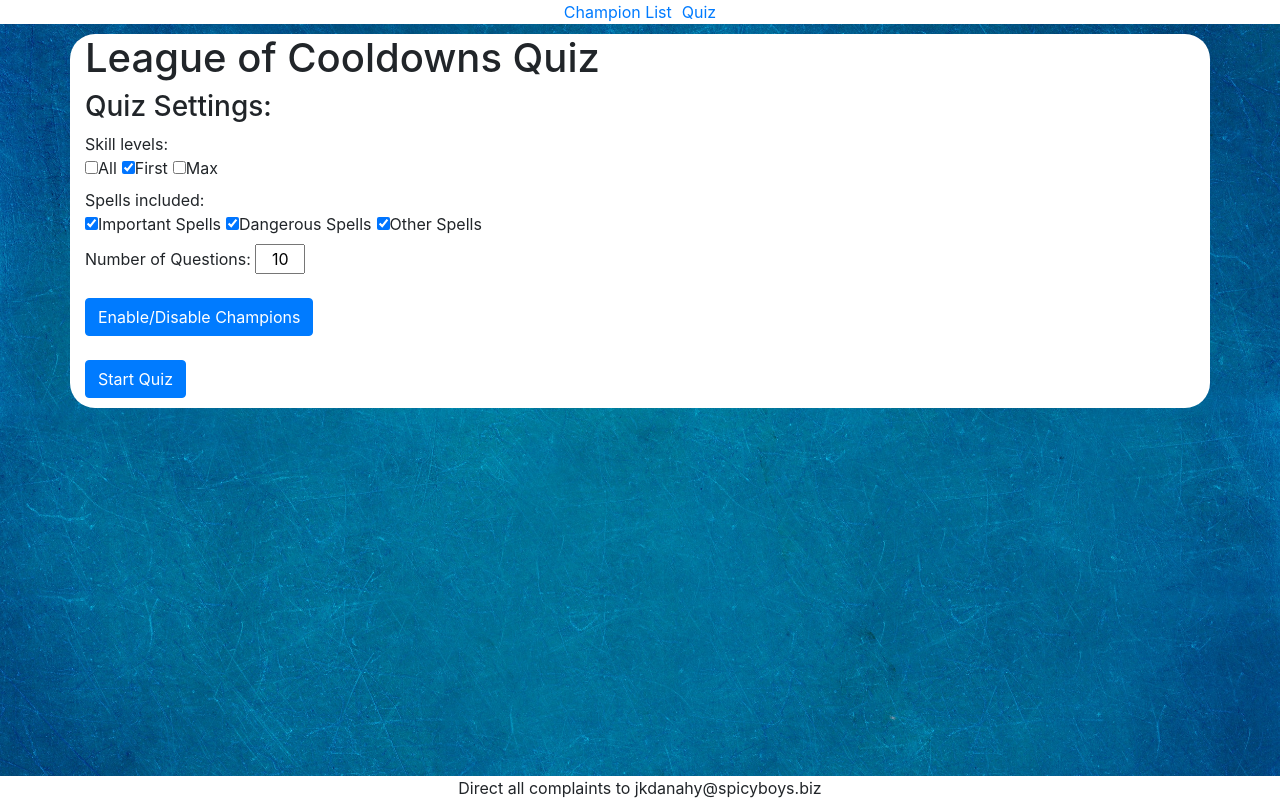
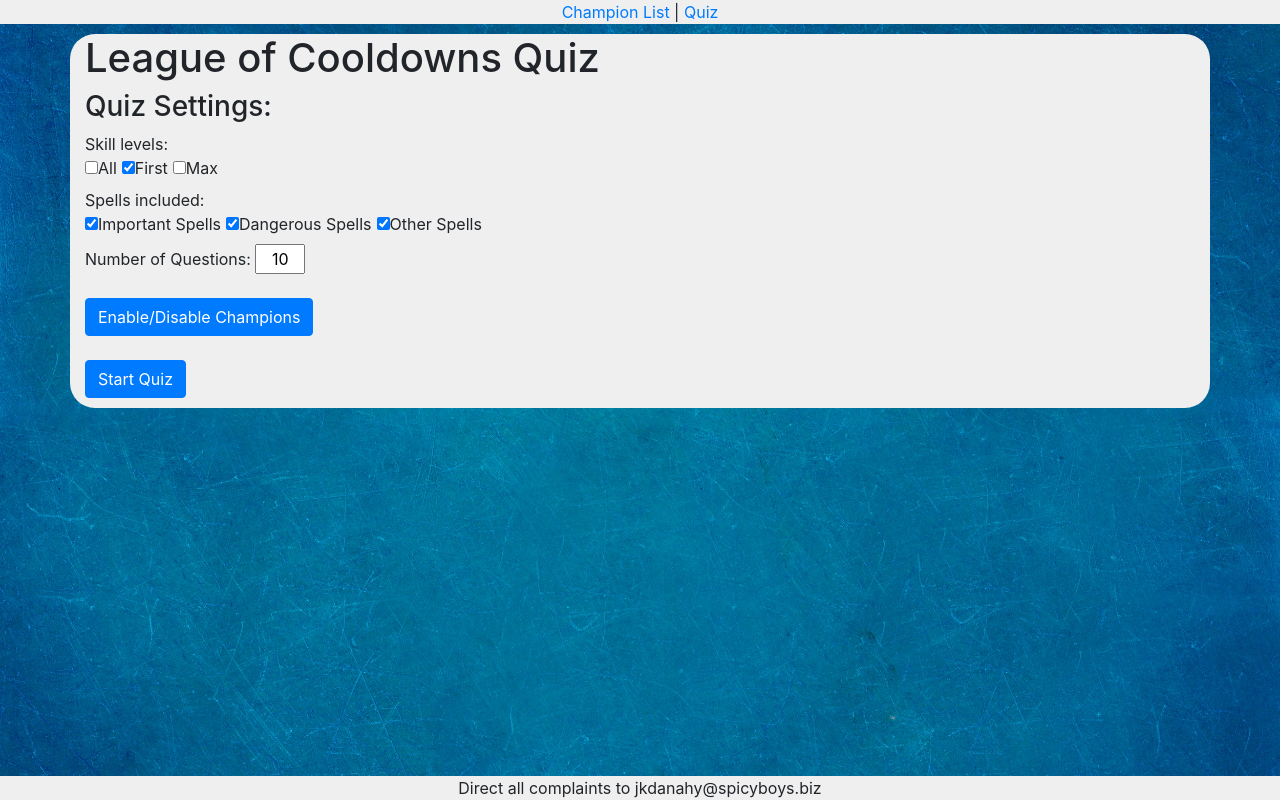
Before and after one commit to jkdanahy/League-Of-Cooldowns, an Angular app: page /quiz in a window 1280 px wide. Built offline with nearby package versions, Linux system fonts and the light colour scheme.

Commit message:
Style changes and added closeness on quiz

```diff
--- a/src/app/modules/champion/components/detail/champion-detail.component.html
+++ b/src/app/modules/champion/components/detail/champion-detail.component.html
@@ -8,6 +8,9 @@
                     <img (click)="setSelectedSpell(spell,i)" width="77" [src]="spellURL+spell.image.full"/>
                 </div>
             </div>
+            <div *ngIf="!selectedSpell" class="default-info">
+                <span>Click any skill for description and cooldowns.</span>
+            </div>
             <div *ngIf="selectedSpell" class="spell-info">
                 <span style="font-weight:bold">{{ selectedSpell.abilityKey + " - " + selectedSpell.name}}</span> <br />
                 <span><b>Default Cooldowns:</b> {{selectedSpell.cooldownBurn}}</span> <br />
--- a/src/app/modules/champion/components/detail/champion-detail.component.sass
+++ b/src/app/modules/champion/components/detail/champion-detail.component.sass
@@ -2,6 +2,10 @@
   .page-layout
     display: flex
     .champ-controls
+      border-style: solid
+      border-color: black
+      border-width: 5px
+      border-radius: 10px
       display: inline-block
       .spell-buttons
         display: inline-block
@@ -14,3 +18,8 @@
       padding: 5px
       display: inline-block
       top: 0
+    .default-info
+      margin: auto
+      span
+        color: #444444
+        font-style: italic
--- a/src/app/modules/quiz/components/quiz/quiz.component.html
+++ b/src/app/modules/quiz/components/quiz/quiz.component.html
@@ -40,11 +40,6 @@
     <button class="btn btn-primary" (click)="defineQuestions()">Start Quiz</button>
   </div>
 
-  <div *ngIf="!quizInProgress && quizOver">
-    <p>Results:</p><br />
-    <span>You got {{numCorrect}} out of {{numQuestions}} questions correct!</span>
-  </div>
-
   <div *ngIf="quizInProgress">
     <div>{{quizQuestions[currentQuestion].question}}</div> <br />
     <div>
@@ -55,8 +50,16 @@
       <button class="btn btn-primary" (click)="submitAnswer()">Submit</button>
     </div>
     <div *ngIf="showCorrect">
-      <span>{{currentAnswer == quizQuestions[currentQuestion].answer ? "Correct!" : "Incorrect!"}} The cooldown for this skill is {{quizQuestions[currentQuestion].answer}} seconds.</span>
+      <span *ngIf="isClose">Close! The cooldown for this skill is {{quizQuestions[currentQuestion].answer}} seconds.</span>
+      <span *ngIf="!isClose">{{currentAnswer == quizQuestions[currentQuestion].answer ? "Correct!" : "Incorrect!"}} The cooldown for this skill is {{quizQuestions[currentQuestion].answer}} seconds.</span>
       <button class="btn btn-primary" (click)="nextQuestion()">Next Question</button>
     </div>
   </div>
+
+  <div *ngIf="!quizInProgress && quizOver">
+      <span>Results:</span><br />
+      <span>You got {{numCorrect}} out of {{numQuestions}} questions correct</span>
+      <span *ngIf="numClose > 0">, but you were very close on {{numClose}} questions</span>
+      <span>!</span>
+    </div>
 </div>
--- a/src/app/modules/quiz/components/quiz/quiz.component.ts
+++ b/src/app/modules/quiz/components/quiz/quiz.component.ts
@@ -12,11 +12,13 @@
   public quizInProgress = false;
   public quizOver = false;
   public showCorrect = false;
+  public isClose = false;
   public quizQuestions = [];
   public numQuestions = 10;
   public currentQuestion = 0;
   public currentAnswer;
   public numCorrect = 0;
+  public numClose = 0;
   public spellURL = 'http://ddragon.leagueoflegends.com/cdn/9.3.1/img/spell/';
   public champsAvailable = [];
   public champIndexesAvailable = [];
@@ -107,11 +109,15 @@
   public submitAnswer() {
     if(this.currentAnswer == this.quizQuestions[this.currentQuestion].answer) {
       this.numCorrect++;
+    } else if(this.currentAnswer >= Math.floor(this.quizQuestions[this.currentQuestion].answer*.9) && this.currentAnswer <= Math.ceil(this.quizQuestions[this.currentQuestion].answer*1.1)) {
+      this.numClose++;
+      this.isClose = true;
     }
     this.showCorrect = true;
   }
 
   public nextQuestion() {
+    this.isClose = false;
     if(this.currentQuestion != this.numQuestions -1)
     {
       this.currentQuestion++;
--- a/src/app/modules/site-content/components/site-footer/site-footer.component.sass
+++ b/src/app/modules/site-content/components/site-footer/site-footer.component.sass
@@ -1,5 +1,5 @@
 .page-footer
-  background-color: white
+  background-color: #efefef
   position: fixed
   bottom: 0
   left: 0
--- a/src/app/modules/site-content/components/site-header/site-header.component.html
+++ b/src/app/modules/site-content/components/site-header/site-header.component.html
@@ -1,4 +1,5 @@
 <div class="page-header">
   <a href="/champion/list">Champion List</a>
-  <a href="quiz" style="margin-left:10px">Quiz</a>
+  <span> | </span>
+  <a href="quiz">Quiz</a>
 </div>
--- a/src/app/modules/site-content/components/site-header/site-header.component.sass
+++ b/src/app/modules/site-content/components/site-header/site-header.component.sass
@@ -1,4 +1,4 @@
 .page-header
-  background-color: white
+  background-color: #efefef
   width: 100%
   text-align: center
--- a/src/styles.sass
+++ b/src/styles.sass
@@ -7,7 +7,7 @@
     width: 100%
     height: 100%
   .container
-    background-color: white
+    background-color: #efefef
     padding-bottom: 10px
     margin-top: 10px
     margin-bottom: 28px
```
